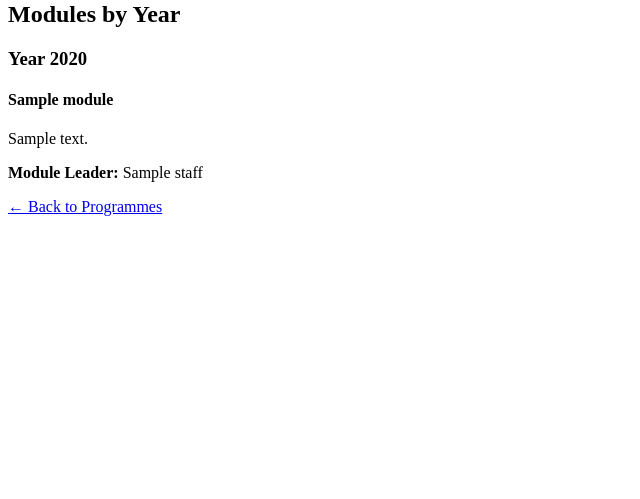
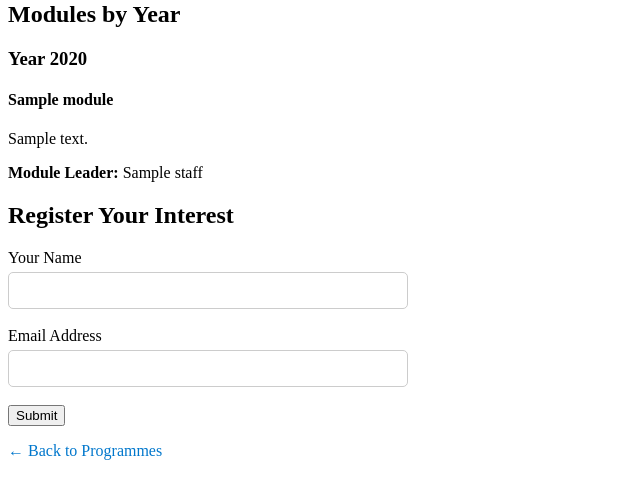
Before and after one commit to SaimonHS/student-course-hub, a PHP site: page /programme.php?id=1 in a window 1280 px wide. Shown: the part 185-684 px from the top of the page, without its empty margins (0-640 px from the left). Run offline with PHP 8.4, Linux system fonts and the light colour scheme; tables that the repository leaves empty or names only in its code hold one stand-in row (values such as "Sample post").

Commit message:
adding style

```diff
--- a/assets/css/style.css
+++ b/assets/css/style.css
@@ -0,0 +1,19 @@
+input[type="text"],
+input[type="email"] {
+    width: 100%;
+    max-width: 400px;
+    padding: 10px;
+    margin-top: 5px;
+    border: 1px solid #ccc;
+    border-radius: 5px;
+    box-sizing: border-box;
+}
+
+a {
+    color: #0077cc;
+    text-decoration: none;
+}
+
+a:hover {
+    text-decoration: underline;
+}
--- a/programme.php
+++ b/programme.php
@@ -7,7 +7,6 @@ if (!isset($_GET['id']) || empty($_GET['id'])) {
 
 $programmeId = (int) $_GET['id'];
 
-// Get programme details
 $sqlProgramme = "SELECT p.ProgrammeID, p.ProgrammeName, p.Description, l.LevelName, s.Name AS ProgrammeLeader
                  FROM Programmes p
                  JOIN Levels l ON p.LevelID = l.LevelID
@@ -25,7 +24,6 @@ if ($resultProgramme->num_rows === 0) {
 
 $programme = $resultProgramme->fetch_assoc();
 
-// Get modules for this programme
 $sqlModules = "SELECT pm.Year, m.ModuleName, m.Description, s.Name AS ModuleLeader
                FROM ProgrammeModules pm
                JOIN Modules m ON pm.ModuleID = m.ModuleID
@@ -38,7 +36,6 @@ $stmtModules->bind_param("i", $programmeId);
 $stmtModules->execute();
 $resultModules = $stmtModules->get_result();
 
-// Group modules by year
 $modulesByYear = [];
 
 while ($row = $resultModules->fetch_assoc()) {
@@ -81,6 +78,20 @@ while ($row = $resultModules->fetch_assoc()) {
     <p>No modules found for this programme.</p>
 <?php endif; ?>
 
+<h2>Register Your Interest</h2>
+
+<form action="register_interest.php" method="POST" class="programme-card">
+    <input type="hidden" name="programme_id" value="<?php echo $programme['ProgrammeID']; ?>">
+
+    <label for="student_name">Your Name</label><br>
+    <input type="text" id="student_name" name="student_name" required><br><br>
+
+    <label for="email">Email Address</label><br>
+    <input type="email" id="email" name="email" required><br><br>
+
+    <button type="submit">Submit</button>
+</form>
+
 <p><a href="index.php">← Back to Programmes</a></p>
 
 </body>
```
Also changed, not shown: register_interest.php (+93 -0 lines).
